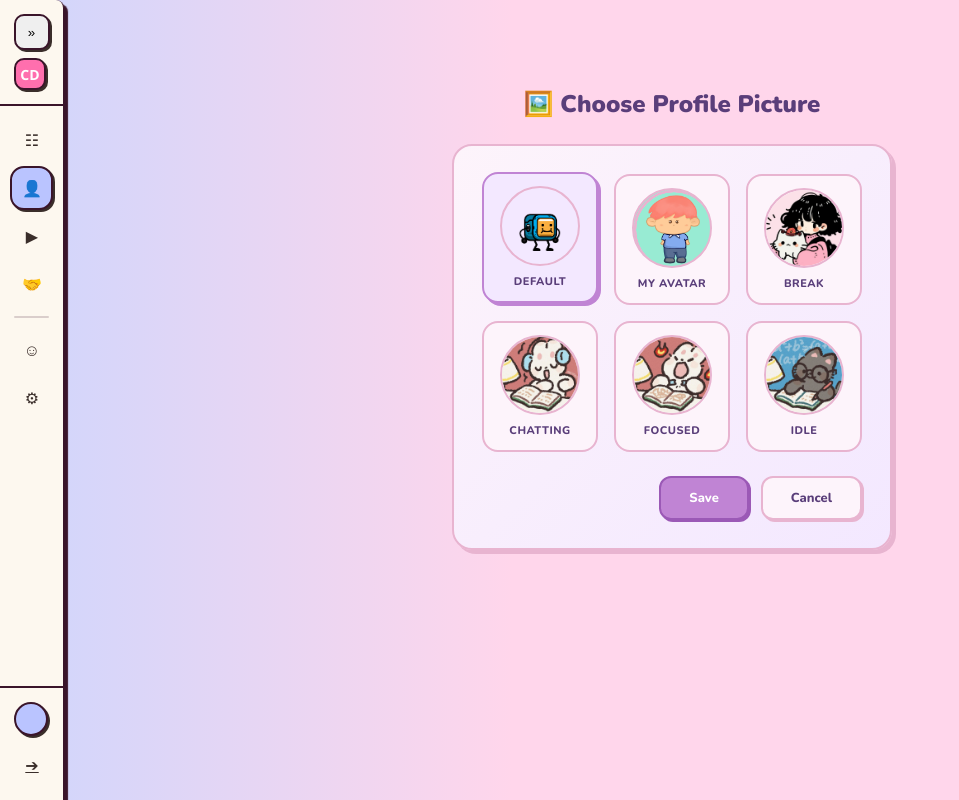
After one commit to ao3Bean/CSE299_Project, a Django app: page /profile/pic/ in a window 1280 px wide. The commit adds this page. Shown: the whole page, without its empty margins (0-959 px from the left). Run offline with Django 5.2, Linux system fonts and the light colour scheme; the visitor is signed in with stand-in values (Sample User, id 1); data comes from the database, SQL or seed files in the repository.

Commit message:
Profile pic adding & editing

```diff
--- a/support/core/models.py
+++ b/support/core/models.py
@@ -18,6 +18,10 @@ class UserProfile(models.Model):
     hobbies         = models.CharField(max_length=500, default="")
     focus_goal      = models.CharField(max_length=200, default="")
 
+
+    # ── NEW: profile picture selection ──
+    profile_pic     = models.CharField(max_length=100, default="profile_pic.png")
+
     def __str__(self):
         return self.user.username
 
--- a/support/core/urls.py
+++ b/support/core/urls.py
@@ -21,4 +21,5 @@ urlpatterns = [
     path('tasks/add/', views.add_task, name='add_task'),
     path('tasks/toggle/<int:task_id>/', views.toggle_task, name='toggle_task'),
     path('profile/edit/', views.edit_profile, name='edit_profile'),
+    path('profile/pic/', views.edit_profile_pic, name='edit_profile_pic'),
 ]
--- a/support/core/views.py
+++ b/support/core/views.py
@@ -176,6 +176,24 @@ def edit_profile(request):
 # ── END NEW ──────────────────────────────────────────
 
 
+# ── NEW: profile picture selection view ──
+# GET  → shows preset profile pic options
+# POST → saves selected pic to db → redirects to profile
+@login_required(login_url="login")
+def edit_profile_pic(request):
+    profile, _ = UserProfile.objects.get_or_create(
+        user=request.user,
+        defaults=DEFAULT_AVATAR
+    )
+    if request.method == "POST":
+        # save selected profile pic filename
+        profile.profile_pic = request.POST.get('profile_pic', 'profile_pic.png')
+        profile.save()
+        messages.success(request, "Profile picture updated!")
+        return redirect('user_profile')
+    return render(request, "profile_pic.html", {'profile': profile})
+# ── END NEW ──
+
 #for calendar (task-> to-do list)
 @login_required(login_url="login")
 def tasks(request):
--- a/support/static/css/profile_styling.css
+++ b/support/static/css/profile_styling.css
@@ -397,3 +397,106 @@
     transform: translateY(-2px);
     box-shadow: 3px 3px 0 #e8b4d0;
 }
+
+
+/* ── Profile Pic Selection Grid ── */
+.pic-grid {
+    display: grid;
+    grid-template-columns: repeat(3, 1fr);
+    gap: 16px;
+    margin-bottom: 24px;
+}
+
+.pic-option {
+    display: flex;
+    flex-direction: column;
+    align-items: center;
+    gap: 8px;
+    padding: 12px;
+    border: 2.5px solid #e8b4d0;
+    border-radius: 16px;
+    background: #fdf4fb;
+    cursor: pointer;
+    transition: all 0.15s;
+}
+
+.pic-option:hover {
+    border-color: #c084d4;
+    transform: translateY(-2px);
+    box-shadow: 3px 3px 0 #e8b4d0;
+}
+
+.pic-option.selected {
+    border-color: #c084d4;
+    background: #f3e8ff;
+    box-shadow: 3px 3px 0 #c084d4;
+    transform: translateY(-2px);
+}
+
+.pic-option input[type="radio"] {
+    display: none;
+}
+
+.pic-option img {
+    width: 80px;
+    height: 80px;
+    object-fit: contain;
+    border-radius: 50%;
+    border: 2px solid #e8b4d0;
+}
+
+.pic-label {
+    font-size: 11px;
+    font-weight: 800;
+    color: #5a3e7a;
+    text-transform: uppercase;
+    letter-spacing: 0.5px;
+}
+
+
+/* ── Tiny Avatar in Profile Pic Selection ── */
+.avatar-canvas-tiny {
+    position: relative;
+    width: 80px;
+    height: 80px;
+    border-radius: 50%;
+    border: 2px solid #e8b4d0;
+    overflow: hidden;
+    background: #98ebd3;
+}
+
+.avatar-layer-tiny {
+    position: absolute;
+    top: 0; left: 0;
+    width: 100%;
+    height: 100%;
+    object-fit: contain;
+    pointer-events: none;
+}
+
+
+/* ── Avatar as Profile Pic ── */
+.avatar-canvas-profile {
+    position: relative;
+    width: 150px;
+    height: 150px;
+    border-radius: 50%;
+    border: 4px solid #e799b0;
+    background: #98ebd3;
+    margin-bottom: 15px;
+    margin-top: -30px;
+    overflow: hidden;
+}
+
+.avatar-layer-profile {
+    position: absolute;
+    /*top: 0;*/
+    top: 0%;      /* ← shift up to show face area */
+    left: -18%;
+    /*width: 100%;*/
+    width: 140%;    /* ← bigger than container = zoomed in */
+    /*height: 100%;*/
+    height: 140%;
+    object-fit: contain;
+    pointer-events: none;
+}
--- /dev/null
+++ b/support/templates/profile_pic.html
@@ -0,0 +1,112 @@
+{% extends "user_base.html" %}
+{% load static %}
+
+{% block title %}Profile Picture - Cadence{% endblock %}
+
+{% block extra_css %}
+<link rel="stylesheet" href="{% static 'css/profile_styling.css' %}">
+{% endblock %}
+
+{% block nav_profile %}active{% endblock %}
+
+{% block content %}
+<div class="edit-profile-container">
+
+    <h1 class="edit-profile-title">🖼️ Choose Profile Picture</h1>
+
+    {% if messages %}
+        {% for message in messages %}
+            <div class="message {{ message.tags }}">{{ message }}</div>
+        {% endfor %}
+    {% endif %}
+
+    <div class="edit-profile-card">
+        <form method="POST" action="{% url 'edit_profile_pic' %}">
+            {% csrf_token %}
+
+            <div class="pic-grid">
+
+                <!-- Default -->
+                <label class="pic-option {% if profile.profile_pic == 'profile_pic.png' %}selected{% endif %}">
+                    <input type="radio" name="profile_pic" value="profile_pic.png"
+                           {% if profile.profile_pic == 'profile_pic.png' %}checked{% endif %}>
+                    <img src="{% static 'img/avatars/profile_pic.png' %}" alt="Default">
+                    <span class="pic-label">Default</span>
+                </label>
+
+                <!-- Avatar option — shows user's customized avatar -->
+                <label class="pic-option {% if profile.profile_pic == 'avatar' %}selected{% endif %}">
+                  <input type="radio" name="profile_pic" value="avatar"
+                  {% if profile.profile_pic == 'avatar' %}checked{% endif %}>
+                 <!-- stacked avatar layers -->
+                 <div class="avatar-canvas-tiny">
+                   <img src="{% static 'img/avatars/skin/' %}{{ profile.skin_color }}.png" class="avatar-layer-tiny">
+                   <img src="{% static 'img/avatars/outfit/' %}{{ profile.clothes }}.png" class="avatar-layer-tiny">
+                   <img src="{% static 'img/avatars/hair/' %}{{ profile.hair }}.png" class="avatar-layer-tiny">
+                   <img src="{% static 'img/avatars/face/' %}{{ profile.face_expression }}.png" class="avatar-layer-tiny">
+                 </div>
+                 <span class="pic-label">My Avatar</span>
+                </label>
+
+
+
+
+
+
+                <!-- Break -->
+                <label class="pic-option {% if profile.profile_pic == 'break.png' %}selected{% endif %}">
+                    <input type="radio" name="profile_pic" value="break.png"
+                           {% if profile.profile_pic == 'break.png' %}checked{% endif %}>
+                    <img src="{% static 'img/avatars/break.png' %}" alt="Break">
+                    <span class="pic-label">Break</span>
+                </label>
+
+                <!-- Chatting -->
+                <label class="pic-option {% if profile.profile_pic == 'chatting.png' %}selected{% endif %}">
+                    <input type="radio" name="profile_pic" value="chatting.png"
+                           {% if profile.profile_pic == 'chatting.png' %}checked{% endif %}>
+                    <img src="{% static 'img/avatars/chatting.png' %}" alt="Chatting">
+                    <span class="pic-label">Chatting</span>
+                </label>
+
+                <!-- Focused -->
+                <label class="pic-option {% if profile.profile_pic == 'focused.png' %}selected{% endif %}">
+                    <input type="radio" name="profile_pic" value="focused.png"
+                           {% if profile.profile_pic == 'focused.png' %}checked{% endif %}>
+                    <img src="{% static 'img/avatars/focused.png' %}" alt="Focused">
+                    <span class="pic-label">Focused</span>
+                </label>
+
+                <!-- Idle -->
+                <label class="pic-option {% if profile.profile_pic == 'idle.png' %}selected{% endif %}">
+                    <input type="radio" name="profile_pic" value="idle.png"
+                           {% if profile.profile_pic == 'idle.png' %}checked{% endif %}>
+                    <img src="{% static 'img/avatars/idle.png' %}" alt="Idle">
+                    <span class="pic-label">Idle</span>
+                </label>
+
+            </div>
+
+            <!-- Buttons -->
+            <div class="edit-actions">
+                <button type="submit" class="edit-btn-save">Save</button>
+                <a href="{% url 'user_profile' %}" class="edit-btn-cancel">Cancel</a>
+            </div>
+
+        </form>
+    </div>
+</div>
+
+
+
+
+<script>
+    // highlight selected pic on click
+    document.querySelectorAll('.pic-option').forEach(option => {
+        option.addEventListener('click', () => {
+            document.querySelectorAll('.pic-option').forEach(o => o.classList.remove('selected'));
+            option.classList.add('selected');
+        });
+    });
+</script>
+{% endblock %}
```
Also changed, not shown: support/templates/user_profile.html (+22 -1 lines), support/core/migrations/0004_userprofile_profile_pic.py (added), support/static/img/avatars/profile_pic.png (renamed from support/static/profile_pic.png).
